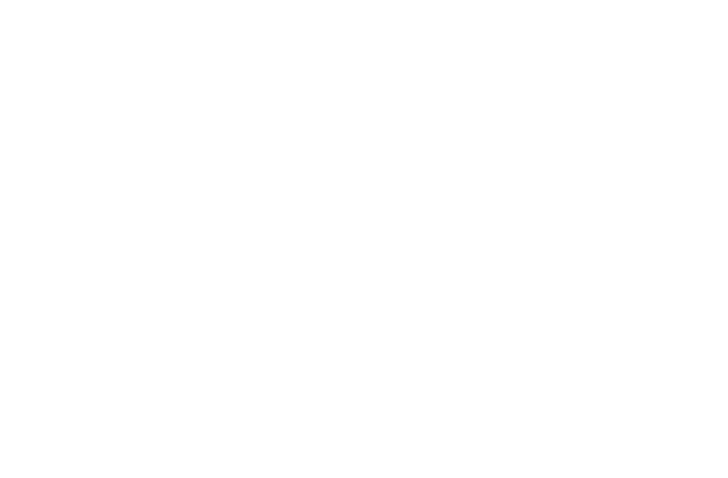
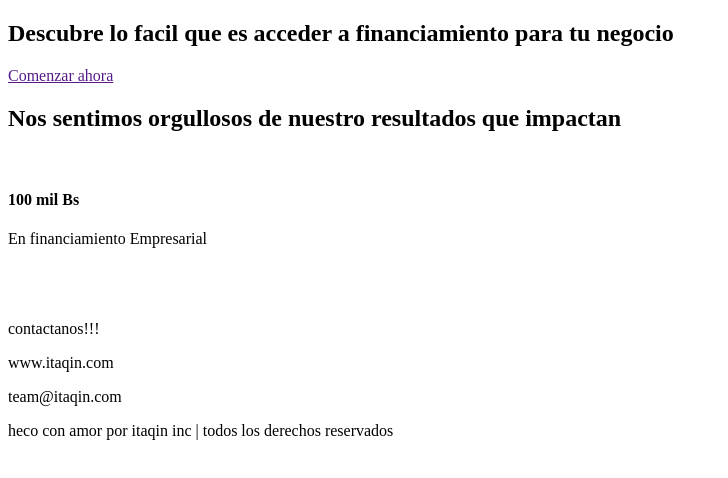
Before and after one commit to limferth/itaqin_web, a plain HTML site: page index.html in a window 1280 px wide. Shown: the whole page, without its empty margins (0-728 px from the left). Drawn offline with Linux system fonts and the light colour scheme.

Commit message:
agregando html al proyecto

```diff
--- a/index.html
+++ b/index.html
@@ -6,6 +6,57 @@
     <title>Document</title>
 </head>
 <body>
+    <header>
 
+    </header>
+    <main>
+        <section class="main-frase">
+            <div class="main-frase-contenido">
+                <h2>Descubre lo facil que es acceder a financiamiento para tu negocio</h2>
+                <a href="">Comenzar ahora</a>
+            </div>
+        </section>
+        <section class="main-resultados">
+            <div class="main-resultados-titulo">
+                <h2>Nos sentimos orgullosos de nuestro resultados que impactan</h2>
+            </div>
+            <section class="main-resultados-descripcion">
+                <div>
+                    <div><img src="" alt=""></div>
+                    <div>
+                        <h4>100 mil Bs</h4>
+                        <p>En financiamiento Empresarial</p>
+                    </div>
+                </div>
+                <div></div>
+                <div></div>
+                <div></div>
+            </section>
+        </section>
+        <section>
+            <div>
+                <h2></h2>
+                <p></p>
+            </div>
+            <div><img src="" alt=""></div>
+        </section>
+    </main>
+    <footer>
+        <section class="footer">
+            <div><img src="" alt=""></div>
+            <div>
+                <p></p>
+                <p></p>
+            </div>
+            <div>
+                <p>contactanos!!!</p>
+            </div>
+            <div>
+                <p>www.itaqin.com</p>
+                <p>team@itaqin.com</p>
+                <p>heco con amor por itaqin inc | todos los derechos reservados</p>
+            </div>
+        </section>
+    </footer>
 </body>
 </html>
```
